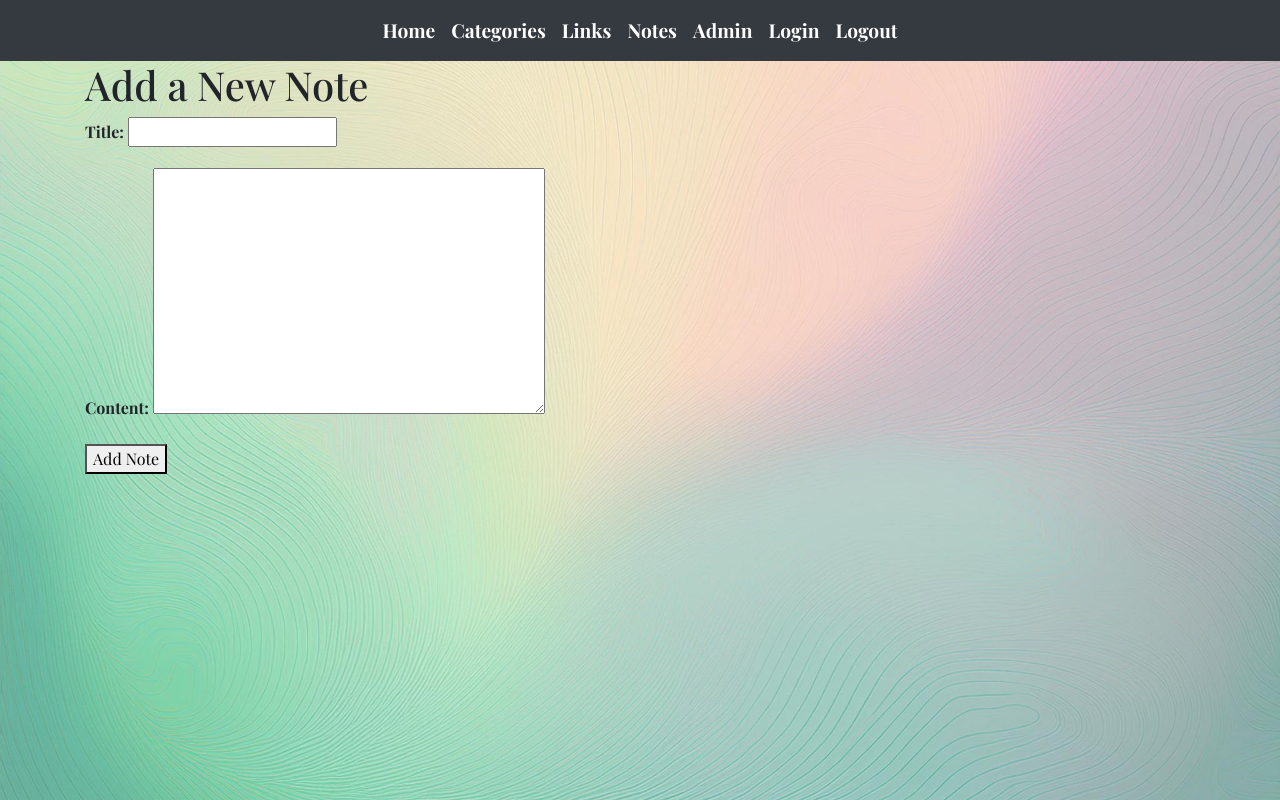
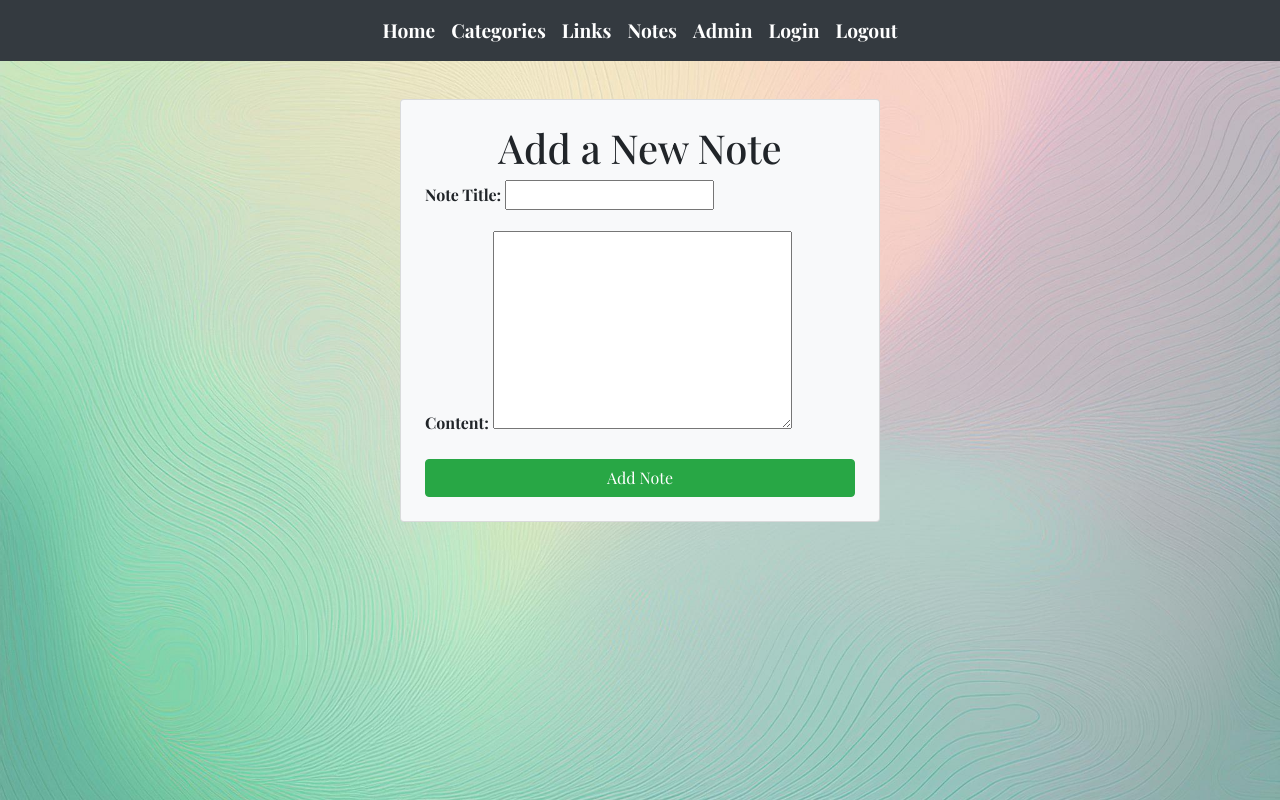
Before and after one commit to Tonifer1/django_links, a Django app: page /notes/add/ in a window 1280 px wide. Run offline with Django 5.2, Linux system fonts and the light colour scheme; a user stored in the database is signed in; some libraries are stand-ins or nearby versions; some web fonts are replaced.

Commit message:
lisätty @login required Notes views.py.Muokattu Form ulkoasua. vaihdettu btn paikkoja loginpagessa.add_notessa.html paranneltu ulkoasu. lisätty LOGIN_URL settings.py

```diff
--- a/app/forms.py
+++ b/app/forms.py
@@ -5,3 +5,10 @@ class NoteForm(forms.ModelForm):
     class Meta:
         model = Note
         fields = ['title', 'content']
+        widgets = {
+            'content': forms.Textarea(attrs={'rows': 8, 'cols': 30}),  # Säätää content-kentän kokoa lomakkeessa
+        }
+        labels = {
+            'title': 'Note Title',  # Muuttaa labelin nimen
+            'content': ' Content',  # Muuttaa content-kentän nimen
+        }
--- a/app/static/style.css
+++ b/app/static/style.css
@@ -19,9 +19,9 @@
     position: fixed;
     bottom: 0;
     width: 100%;
-    background-color: #343a40; /* Voit muuttaa värin haluamaksesi */
+    background-color: #343a40;
     padding: 10px 0;
-    font-size: 20px; /* Suurempi fonttikoko */
+    font-size: 20px; /* Fonttikokoa suurennettu */
     text-align: center;
     color: white;
 }
@@ -40,6 +40,14 @@
     margin-bottom: 60px;
 }
 
+#add-note {
+  margin-top: -150px;
+}
+
+#welcome-text {
+  margin-top: 200px;
+}
+
 @keyframes move {
     0% { transform: translateX(100%); }
     100% { transform: translateX(-100%); }
@@ -48,8 +56,6 @@
 /*NavBar*/
 .navbar-nav {
   font-size: 1.2em;
-
-
 }
 
 .navbar-dark .navbar-nav .nav-link {
--- a/app/templates/confirmdelLink.html
+++ b/app/templates/confirmdelLink.html
@@ -7,7 +7,7 @@
     <div class="d-flex justify-content-center">
         <div class="card bg-dark text-white" style="width: 50rem" ;>
             <div class="card-body text-center">
-                <h3 class="card-title">Haluatko varmasti poistaa</h3>
+                <h3 class="card-title">Confirm Delete</h3>
                 <h5 class="card-text">Link: {{link.linkname}}</h5>
 
                 <!--<a href="/links/" class="btn btn-primary">Back</a>-->
--- a/app/templates/linksbycategory.html
+++ b/app/templates/linksbycategory.html
@@ -21,7 +21,7 @@
     </div>
         <!-- Linkki takaisin categorylist.html-sivulle -->
         <div class="d-flex justify-content-center mt-4">
-            <a href="{% url 'index' %}" class="btn btn-secondary">Home</a>
+            <a href="{% url 'index' %}" class="btn btn-success btn-lg">Home</a>
         </div>
 </div>
 {% endblock %}
--- a/app/templates/loginpage.html
+++ b/app/templates/loginpage.html
@@ -47,8 +47,9 @@
 
                             <div class="d-flex justify-content-center">
                                 <a class="btn btn-success btn-sm mx-2" href="{% url 'index' %}">Back</a>
+                                <input type="submit" value="Login" class="btn btn-success btn-sm mx-2">
                                 <input type="button" onclick="reset()" class="btn btn-secondary btn-sm mx-2" value="Reset">
-                                <input type="submit" value="Login" class="btn btn-success btn-sm mx-2">
+
                             </div>
 
                         </form>
--- a/app/templates/notes/add_note.html
+++ b/app/templates/notes/add_note.html
@@ -1,9 +1,14 @@
 {% extends 'index.html' %}
+
 {% block content %}
-  <h1>Add a New Note</h1>
-  <form method="POST">
-    {% csrf_token %}
-    {{ form.as_p }}
-    <button type="submit">Add Note</button>
-  </form>
+<div class="container d-flex justify-content-center align-items-center" id="add-note" style="min-height: 100vh;">
+    <div class="card bg-light p-4" style="width: 30rem;">
+        <h1 class="text-center">Add a New Note</h1>
+        <form method="POST">
+            {% csrf_token %}
+            {{ form.as_p }}
+            <button type="submit" class="btn btn-success btn-block">Add Note</button>
+        </form>
+    </div>
+</div>
 {% endblock %}
--- a/app/views.py
+++ b/app/views.py
@@ -10,7 +10,7 @@ def indexview(request):
 
 def loginview(request):
     return render(request, 'loginpage.html')
-
+'''
 def login_action(request):
     user = request.POST['username']
     passw = request.POST['password']
@@ -27,7 +27,27 @@ def login_action(request):
     # Jos ei kyseistä käyttäjää löydy
     else:
         return render(request, 'loginerror.html')
+'''
 
+''' Tässä versiossa authenticate() saa myös request-objektin.
+Se antaa Djangolle mahdollisuuden käsitellä monimutkaisempia autentikaatiomenetelmiä,
+ kuten kaksivaiheista tunnistautumista (2FA) tai tilannetta, jossa lisätietoja pyynnöstä tarvitaan autentikoinnin aikana.
+'''
+def login_action(request):
+    if request.method == 'POST':
+        username = request.POST.get('username')  # Hakee username lomakkeesta
+        password = request.POST.get('password')  # Hakee password lomakkeesta
+
+        user = authenticate(request, username=username, password=password)
+
+        if user is not None:
+            login(request, user)
+            context = {'name': user.first_name}
+            return render(request, 'index.html', context)
+        else:
+            return render(request, 'loginerror.html', {'error': 'Invalid credentials'})
+
+    return render(request, 'loginpage.html')  # Näytetään kirjautumissivu GET-pyynnölle
 
 def logout_action(request):
     logout(request)
@@ -136,7 +156,7 @@ def editcategoryget(request, id):
 
 def editcategoryget(request, id):
     category = Category.objects.get(id=id)
-    categorylist = Category.objects.all()  # Hae kaikki kategoriat dropdown-valikkoa varten
+    categorylist = Category.objects.all()  # Hakee kaikki kategoriat dropdown-valikkoa varten
     context = {'category': category, 'categories': categorylist}
     return render(request, "editcategory.html", context)
 
@@ -159,24 +179,23 @@ def linksbycategory(request, id):
     context = {'category': category, 'links': links}
     return render(request, "linksbycategory.html", context)
 
+
+#Notes
 '''
-def linksbycategory(request):
-    categorylist = Category.objects.get(id = id)
-    context = {'categories': categorylist}
-    return render (request,"categorylist.html",context)
+def note_list(request):
+    if not request.user.is_authenticated:
+        return render(request, 'loginpage.html')
+    else:
+        notes = Note.objects.filter(user=request.user)
+        return render(request, 'notes/note_list.html', {'notes': notes})
 '''
 
-'''
-def categorylistview(request):
-    categorylist = Category.objects.all()
-    context = {'categories': categorylist}
-    return render(request,'categorylist.html', context)
-'''
-#Notes
+
 @login_required
 def note_list(request):
     notes = Note.objects.filter(user=request.user)
     return render(request, 'notes/note_list.html', {'notes': notes})
+
 
 @login_required
 def add_note(request):
--- a/links/settings.py
+++ b/links/settings.py
@@ -144,3 +144,5 @@ STATIC_URL = 'static/'
 # https://docs.djangoproject.com/en/5.1/ref/settings/#default-auto-field
 
 DEFAULT_AUTO_FIELD = 'django.db.models.BigAutoField'
+
+LOGIN_URL = '/login/'
```
Also changed, not shown: app/templates/notes/note_list.html (+4 -4 lines), db.sqlite3.
